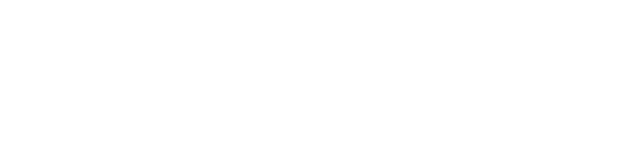
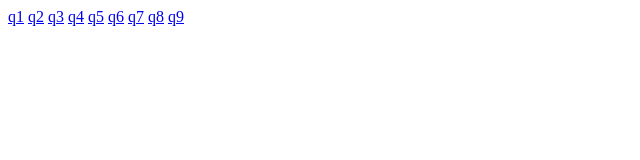
Before and after one commit to yashvinavadiya/js, a plain HTML site: page intro/index.html in a window 1280 px wide. Shown: the whole page, without its empty margins (0-640 px from the left). Drawn offline with Linux system fonts and the light colour scheme.

Commit message:
javascript

```diff
--- a/intro/index.html
+++ b/intro/index.html
@@ -8,15 +8,15 @@
 </head>
 
 <body>
-    <a href="/condition/q1.js"></a>
-    <a href="/condition/q2.js"></a>
-    <a href="/condition/q3.js"></a>
-    <a href="/condition/q4.js"></a>
-    <a href="/condition/q5.js"></a>
-    <a href="/condition/q6.js"></a>
-    <a href="/condition/q7.js"></a>
-    <a href="/condition/q8.js"></a>
-    <a href="/condition/q9.js"></a>
+    <a href="/condition/q1.js">q1</a>
+    <a href="/condition/q2.js">q2</a>
+    <a href="/condition/q3.js">q3</a>
+    <a href="/condition/q4.js">q4</a>
+    <a href="/condition/q5.js">q5</a>
+    <a href="/condition/q6.js">q6</a>
+    <a href="/condition/q7.js">q7</a>
+    <a href="/condition/q8.js">q8</a>
+    <a href="/condition/q9.js">q9</a>
 
 </body>
 <script src="./index.js"></script>
```
